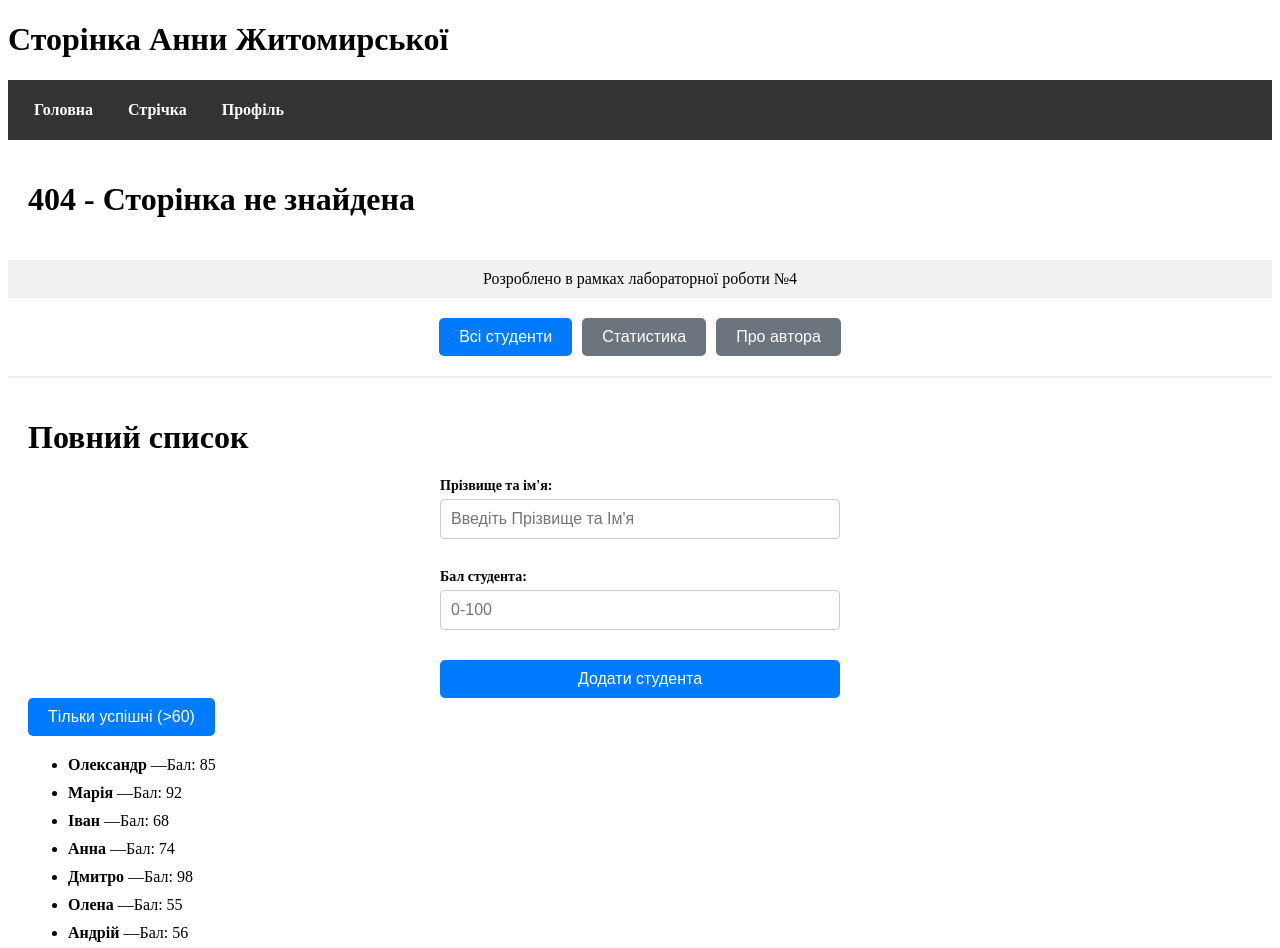
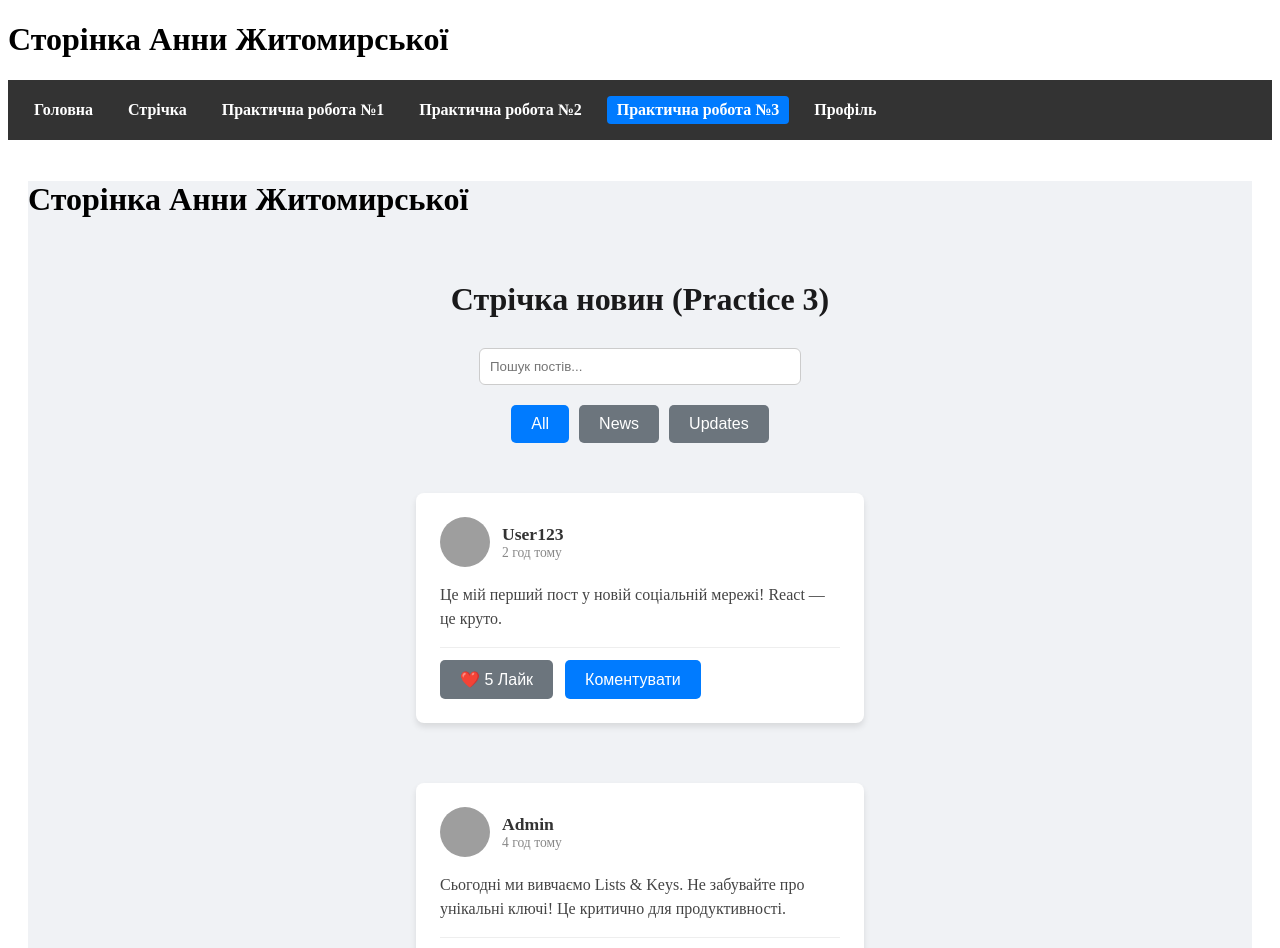
Before and after one commit to ZhytomyrskaAnna/my-react-project, a React (Vite) app: page /practice3 in a window 1280 px wide. Shown: the top 948 px of the page. Built offline with nearby package versions, Linux system fonts and the light colour scheme; grey boxes are pictures that could not be loaded.

Commit message:
Add Practice3

```diff
--- a/src/App.jsx
+++ b/src/App.jsx
@@ -10,6 +10,7 @@ import Home from './components/pages/Home/Home.jsx';
 import Feed from './components/pages/Feed/Feed.jsx';
 import Practice1 from './components/pages/Practice1/Practice1.jsx';
 import Practice2 from './components/pages/Practice2/Practice2.jsx';
+import Practice3 from './components/pages/Practice3/Practice3.jsx';
 import NotFound from './components/pages/NotFound/NotFound.jsx';
 import Profile from './components/pages/Profile/Profile.jsx';
 import styles from './App.module.css';
@@ -62,6 +63,7 @@ function App() {
           <Route path="feed" element ={<Feed />} />
           <Route path="practice1" element={<Practice1 />} />
           <Route path="practice2" element={<Practice2 />} />
+          <Route path="practice3" element={<Practice3 />} />
           <Route path="profile/*" element ={<Profile />} />
           <Route path="*" element ={<NotFound />} />
         </Route>
--- a/src/components/pages/Practice2/Practice2.jsx
+++ b/src/components/pages/Practice2/Practice2.jsx
@@ -2,22 +2,21 @@ import React from "react";
 import { students } from "../../../data.js";
 
 const Practice2 = () => {
-  const filteredStudents = students.filter(
-    (student) => student.isActive && student.score > 60
-  );
 
-  const activeStudents = students.filter((s) => s.isActive);
+  const activeStudents = students.filter((s) => s.score !== undefined);
 
-  const averageScore =
-    activeStudents.reduce((sum, s) => sum + s.score, 0) /
-    activeStudents.length;
+  const filteredStudents = activeStudents.filter((student) => student.score > 60);
+
+  const averageScore = activeStudents.length > 0
+    ? activeStudents.reduce((sum, s) => sum + (s.score || 0), 0) / activeStudents.length
+    : 0;
 
   const sortedStudents = [...students].sort(
-    (a, b) => b.score - a.score
+    (a, b) => (b.score || 0) - (a.score || 0)
   );
 
   return (
-    <div>
+    <div style={{ padding: "20px" }}>
       <h1>Практична робота 2</h1>
 
       <h2>Всі студенти</h2>
@@ -25,15 +24,15 @@ const Practice2 = () => {
         <p
           key={student.id}
           style={{
-            color: student.isActive ? "black" : "gray",
-            textDecoration: student.isActive ? "none" : "line-through",
+            color: student.score !== undefined ? "black" : "gray",
+            fontStyle: student.score !== undefined ? "normal" : "italic",
           }}
         >
-          {student.name} — {student.score}
+          {student.name} — {student.score ?? "Оцінка відсутня"}
         </p>
       ))}
 
-      <h2>Активні студенти (бал {'>'} 60)</h2>
+      <h2>Успішні студенти (бал {'>'} 60)</h2>
       {filteredStudents.map((student) => (
         <p key={student.id}>
           {student.name} — {student.score}
@@ -43,12 +42,13 @@ const Practice2 = () => {
       <h2>Сортування (від більшого до меншого)</h2>
       {sortedStudents.map((student) => (
         <p key={student.id}>
-          {student.name} — {student.score}
+          {student.name} — {student.score ?? 0}
         </p>
       ))}
 
-      <h2>
-        Середній бал активних студентів: {averageScore.toFixed(2)}
+      <hr />
+      <h2 style={{ color: "#2c3e50" }}>
+        Середній бал (серед тих, хто має оцінку): {averageScore.toFixed(2)}
       </h2>
     </div>
   );
--- /dev/null
+++ b/src/components/pages/Practice3/Practice3.jsx
@@ -0,0 +1,71 @@
+import React, { useState } from 'react';
+import Header from "../../organisma/Header.jsx";
+import Button from "../../atoms/Button/Button.jsx";
+import SearchBar from "../../molecules/SearchBar/SearchBar.jsx";
+import Post from "../../molecules/Post/Post.jsx";
+import { postsData, categories } from '../../../data';
+import styles from './Practice3.module.css';
+
+const Practice3 = () => {
+  const [searchTerm, setSearchTerm] = useState("");
+  const [activeCategory, setActiveCategory] = useState("All");
+
+  // Логіка фільтрації
+  const filteredPosts = postsData.filter((post) => {
+    const matchesSearch =
+      post.content.toLowerCase().includes(searchTerm.toLowerCase()) ||
+      post.author.toLowerCase().includes(searchTerm.toLowerCase());
+
+    const matchesCategory =
+      activeCategory === "All" || post.category === activeCategory;
+
+    return matchesSearch && matchesCategory;
+  });
+
+  return (
+    <div className={styles.container}>
+      <Header />
+
+      <main className={styles.content}>
+        <h1 className={styles.title}>Стрічка новин (Practice 3)</h1>
+
+        {/* Пошук */}
+        <div className={styles.searchWrapper}>
+          <SearchBar
+            searchTerm={searchTerm}
+            onSearchChange={setSearchTerm}
+          />
+        </div>
+
+        {/* Фільтрація за категоріями */}
+        <div className={styles.categories}>
+          {categories.map((cat) => (
+            <Button
+              key={cat}
+              onClick={() => setActiveCategory(cat)}
+              variant={activeCategory === cat ? "primary" : "secondary"}
+              className={activeCategory === cat ? styles.activeBtn : ""}
+            >
+              {cat}
+            </Button>
+          ))}
+        </div>
+
+        {/* Список постів */}
+        <section className={styles.postsList}>
+          {filteredPosts.length > 0 ? (
+            filteredPosts.map((post) => (
+              <Post key={post.id} {...post} />
+            ))
+          ) : (
+            <p className={styles.emptyMsg}>
+              Нічого не знайдено за запитом "{searchTerm}" у категорії {activeCategory} 🔎
+            </p>
+          )}
+        </section>
+      </main>
+    </div>
+  );
+};
+
+export default Practice3;
--- /dev/null
+++ b/src/components/pages/Practice3/Practice3.module.css
@@ -0,0 +1,46 @@
+.container {
+  min-height: 100vh;
+  background-color: #f0f2f5;
+}
+
+.content {
+  max-width: 800px;
+  margin: 0 auto;
+  padding: 20px;
+}
+
+.title {
+  text-align: center;
+  color: #1a1a1b;
+  margin-bottom: 30px;
+}
+
+.searchWrapper {
+  margin-bottom: 20px;
+}
+
+.categories {
+  display: flex;
+  justify-content: center;
+  gap: 10px;
+  flex-wrap: wrap;
+  margin-bottom: 30px;
+}
+
+.postsList {
+  display: flex;
+  flex-direction: column;
+  gap: 20px;
+}
+
+.emptyMsg {
+  text-align: center;
+  color: #65676b;
+  font-size: 1.1rem;
+  margin-top: 40px;
+}
+
+.activeBtn {
+  box-shadow: 0 0 5px rgba(0,0,0,0.2);
+  transform: scale(1.05);
+}
--- a/src/components/templates/MainLayout/MainLayout.jsx
+++ b/src/components/templates/MainLayout/MainLayout.jsx
@@ -12,6 +12,9 @@ const MainLayout = () => {
       <nav className={styles.navbar}>
         <NavLink to="/" className={getActiveClass} end>Головна</NavLink>
         <NavLink to="/feed" className={getActiveClass}>Стрічка</NavLink>
+        <NavLink to="/practice1" className={getActiveClass}>Практична робота №1</NavLink>
+        <NavLink to="/practice2" className={getActiveClass}>Практична робота №2</NavLink>
+        <NavLink to="/practice3" className={getActiveClass}>Практична робота №3</NavLink>
         <NavLink to="/profile" className={getActiveClass}>Профіль</NavLink>
       </nav>
       <main className={styles.mainContent}>
```
